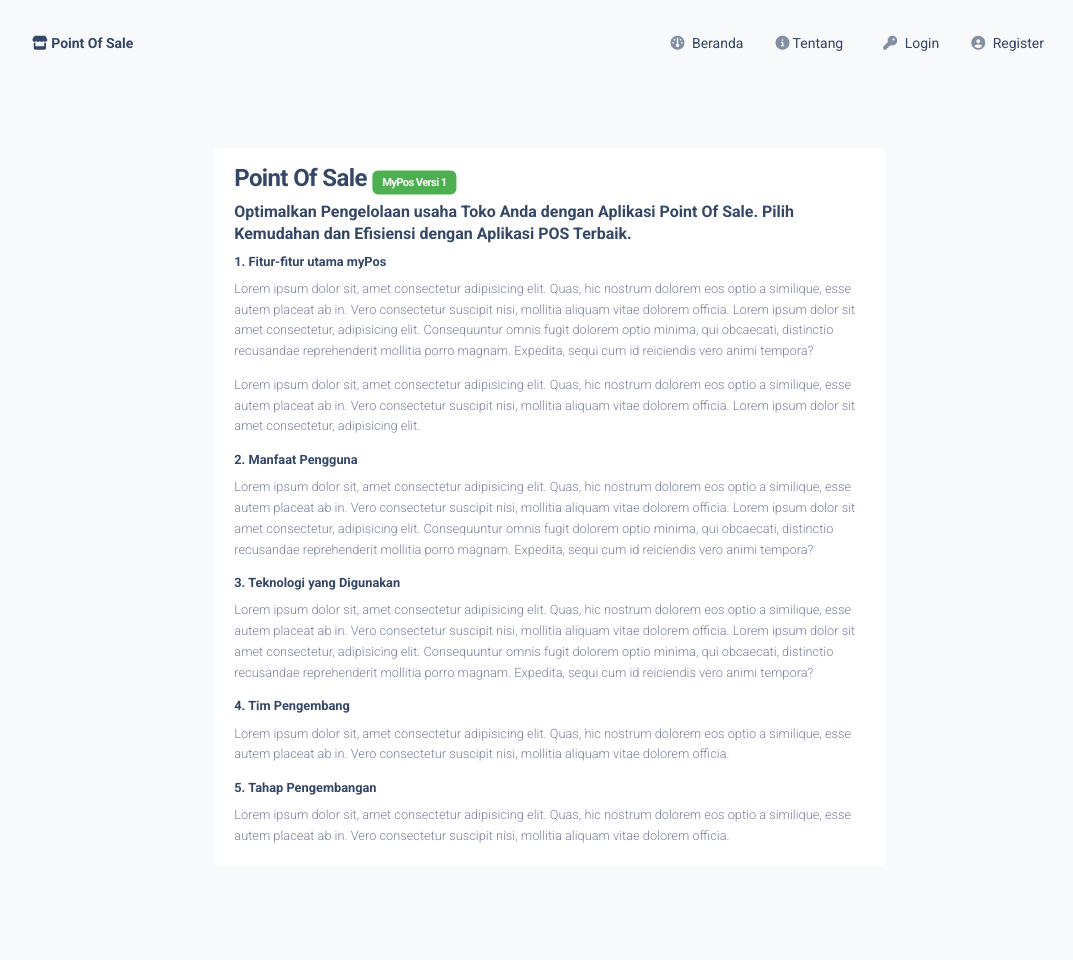
After one commit to banyu142001/backup-web, a CodeIgniter 4 app: the page made by app/Views/front-home/tentang.php in a window 1280 px wide. The commit adds this page. Shown: the whole page, without its empty margins (90-1163 px from the left). Run offline with PHP 8.4 and a stand-in for CodeIgniter, Linux system fonts and the light colour scheme; the template is opened without the code that fills it, so the values that code supplies are empty; some libraries are stand-ins or nearby versions.

Commit message:
Menambahkan Halaman Tentang

```diff
--- /dev/null
+++ b/app/Views/front-home/tentang.php
@@ -0,0 +1,31 @@
+<?= $this->extend('layout/auth-layout/auth-login') ?>
+
+<?= $this->section('auth-main'); ?>
+
+<main class="main-content">
+    <div class="section min-vh-85 position-relative transform-scale-md-8 px-2">
+        <div class="row g-5 justify-content-center mt-lg-3 mt-5 mx-lg mx-1  ">
+            <div class="col-lg-8 text-lg-start bg-white py-2 mx-3">
+                <section id="1">
+                    <h3 class="mb-2 mt-2 animated">Point Of Sale <span class="badge bg-success text-capitalize" style="font-size: 14px;">myPos versi 1</span></h3>
+                    <h5>Optimalkan Pengelolaan usaha Toko Anda dengan Aplikasi Point Of Sale. Pilih Kemudahan dan Efisiensi dengan Aplikasi POS Terbaik.</h5>
+                    <h6>1. Fitur-fitur utama myPos</h6>
+                    <p>Lorem ipsum dolor sit, amet consectetur adipisicing elit. Quas, hic nostrum dolorem eos optio a similique, esse autem placeat ab in. Vero consectetur suscipit nisi, mollitia aliquam vitae dolorem officia. Lorem ipsum dolor sit amet consectetur, adipisicing elit. Consequuntur omnis fugit dolorem optio minima, qui obcaecati, distinctio recusandae reprehenderit mollitia porro magnam. Expedita, sequi cum id reiciendis vero animi tempora?</p>
+                    <p>Lorem ipsum dolor sit, amet consectetur adipisicing elit. Quas, hic nostrum dolorem eos optio a similique, esse autem placeat ab in. Vero consectetur suscipit nisi, mollitia aliquam vitae dolorem officia. Lorem ipsum dolor sit amet consectetur, adipisicing elit.</p>
+                </section>
+
+                <h6>2. Manfaat Pengguna</h6>
+                <p>Lorem ipsum dolor sit, amet consectetur adipisicing elit. Quas, hic nostrum dolorem eos optio a similique, esse autem placeat ab in. Vero consectetur suscipit nisi, mollitia aliquam vitae dolorem officia. Lorem ipsum dolor sit amet consectetur, adipisicing elit. Consequuntur omnis fugit dolorem optio minima, qui obcaecati, distinctio recusandae reprehenderit mollitia porro magnam. Expedita, sequi cum id reiciendis vero animi tempora?</p>
+                <h6>3. Teknologi yang Digunakan</h6>
+                <p>Lorem ipsum dolor sit, amet consectetur adipisicing elit. Quas, hic nostrum dolorem eos optio a similique, esse autem placeat ab in. Vero consectetur suscipit nisi, mollitia aliquam vitae dolorem officia. Lorem ipsum dolor sit amet consectetur, adipisicing elit. Consequuntur omnis fugit dolorem optio minima, qui obcaecati, distinctio recusandae reprehenderit mollitia porro magnam. Expedita, sequi cum id reiciendis vero animi tempora?</p>
+                <h6>4. Tim Pengembang</h6>
+                <p>Lorem ipsum dolor sit, amet consectetur adipisicing elit. Quas, hic nostrum dolorem eos optio a similique, esse autem placeat ab in. Vero consectetur suscipit nisi, mollitia aliquam vitae dolorem officia.</p>
+                <h6>5. Tahap Pengembangan</h6>
+                <p>Lorem ipsum dolor sit, amet consectetur adipisicing elit. Quas, hic nostrum dolorem eos optio a similique, esse autem placeat ab in. Vero consectetur suscipit nisi, mollitia aliquam vitae dolorem officia.</p>
+
+            </div>
+        </div>
+    </div>
+</main>
+
+<?= $this->endSection(); ?>
--- a/app/Views/layout/auth-layout/auth-login.php
+++ b/app/Views/layout/auth-layout/auth-login.php
@@ -60,9 +60,9 @@
                                         Beranda
                                     </a>
                                 </li>
-                                <li class="nav-item">
-                                    <a class="nav-link me-4" href="#overview">
-                                        <i class="fa-solid fa-circle-info opacity-6 text-dark me-1 "></i>
+                                <li class="nav-item <?= ($auth_title == 'Tentang') ? 'fw-bold' : '' ?> ">
+                                    <a class="nav-link me-4" href="/front/tentang">
+                                        <i class="fa-solid fa-circle-info <?= ($auth_title == 'Tentang') ? '' : 'opacity-6' ?>"></i>
                                         Tentang
                                     </a>
                                 </li>
```
Also changed, not shown: app/Controllers/Front.php (+10 -0 lines).
